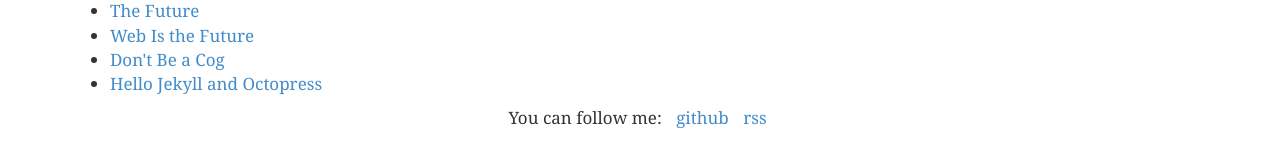
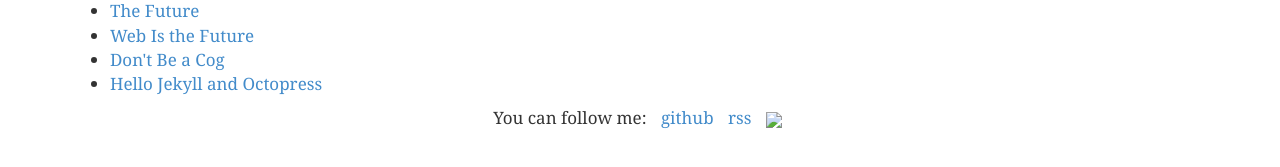
Before and after one commit to universeroc/universeroc.github.io, a Jekyll site: the page built from index.html, in a window 1280 px wide. Shown: the part 610-777 px from the top of the page. Built offline with Jekyll 4.4.1, drawn with Linux system fonts in a browser that asks for light colours; Markdown is read by kramdown in place of the engine named in the settings; the list of posts is cut into pages by our own code.

Commit message:
add weibo link

```diff
--- a/_layouts/default.html
+++ b/_layouts/default.html
@@ -25,6 +25,7 @@
           <li>You can follow me:</li>
           <li><a href="https://github.com/universeroc">github</a></li>
           <li><a href="/feed.xml">rss</a></li>
+          <li><a href="http://weibo.com/universeroc/"><img src='http://weibo.com/favicon.ico' /></a></li>
         </ul>
       </footer>
     </body>
```
